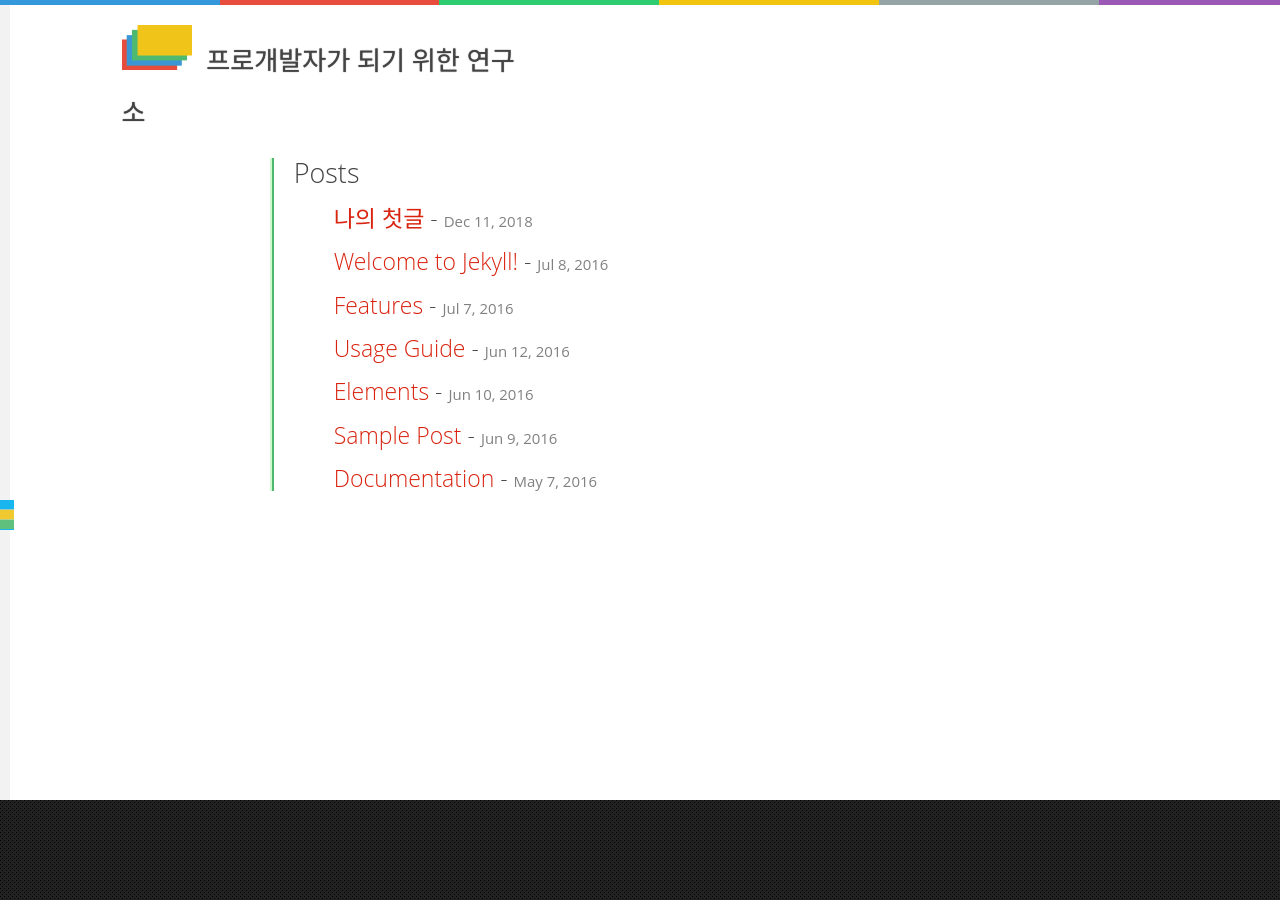
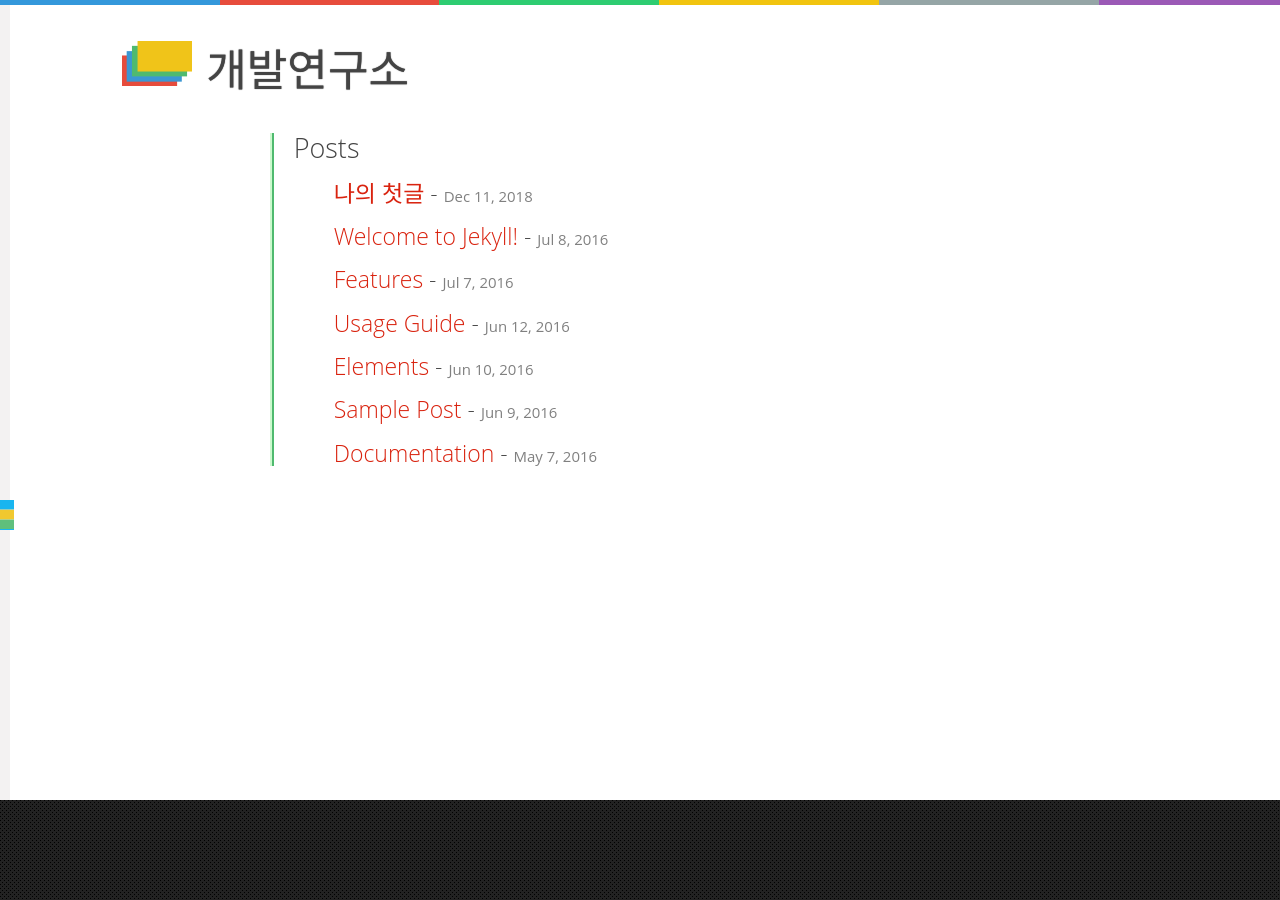
Before and after one commit to sharu725/gatok, a Jekyll site: the page built from index.html, in a window 1280 px wide. Built offline with Jekyll 4.4.1, drawn with Linux system fonts in a browser that asks for light colours.

Commit message:
modified

```diff
--- a/_config.yml
+++ b/_config.yml
@@ -6,7 +6,7 @@
 # 'jekyll serve'. If you change this file, please restart the server process.
 
 # Site settings
-title: 프로개발자가 되기 위한 연구소
+title: 개발연구소
 email: bdkk0209@hotmail.com
 description: > # this means to ignore newlines until "baseurl:"
   Gatok is a minimal jekyll theme with a 3d menu bar.
--- a/_sass/_layout.scss
+++ b/_sass/_layout.scss
@@ -110,7 +110,7 @@ img{
 .headline {
     display: inline;
     line-height: 2;
-    font-size: 1.45em;
+    font-size: 2.45em;
     text-shadow: 0px 0px 1px;
 
     @media screen and (max-width: $on-palm) {
```
